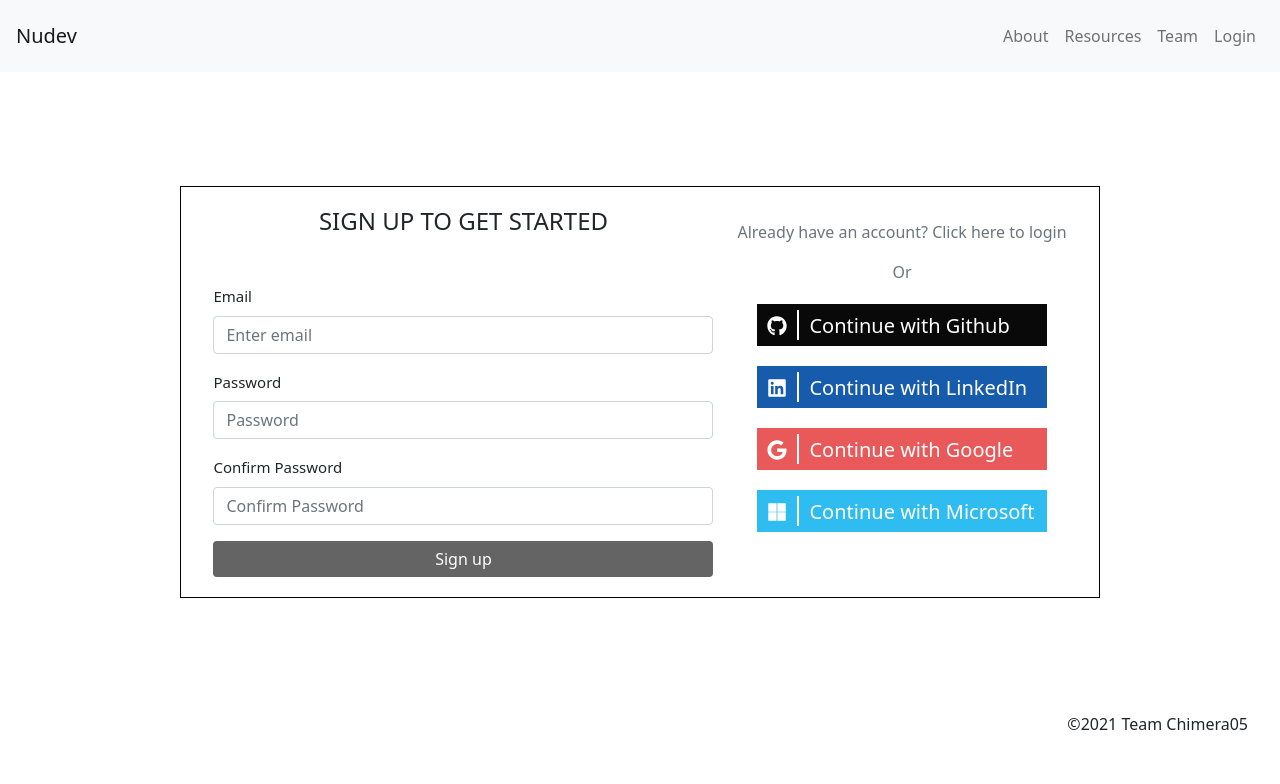
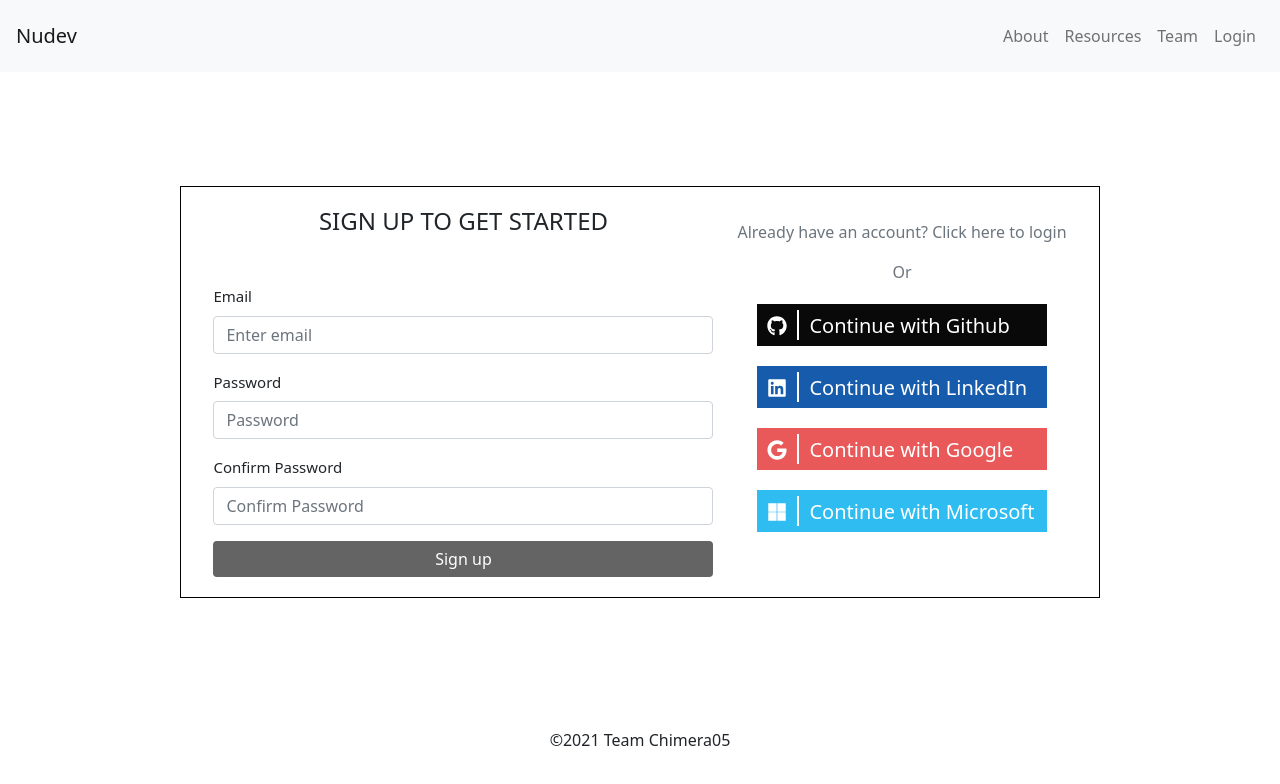
Before and after one commit to chingu-voyages/v32-chimeras-team-05, a React (Create React App) app in the folder nudev-frontend/: page /auth in a window 1280 px wide. Shown: the top 784 px of the page. Built offline with nearby package versions, Linux system fonts and the light colour scheme; no server answers; data requests are answered from the project's data file.

Commit message:
Minor housekeeping after merge

```diff
--- a/nudev-frontend/src/components/layout/Footer.js
+++ b/nudev-frontend/src/components/layout/Footer.js
@@ -3,10 +3,9 @@ import styled from "styled-components";
 
 const NdFooter = styled.footer`
   display: grid;
-  justify-content: end;
-  align-content: end;
-  grid-gap: 1em;
-  padding: 0 2em;
+  justify-content: center;
+  align-content: center;
+  padding: 1em;
 `;
 
 const Footer = () => {
--- a/nudev-frontend/src/components/profile/ProfileUpdate.js
+++ b/nudev-frontend/src/components/profile/ProfileUpdate.js
@@ -1,14 +1,8 @@
-import React, { useRef, useState } from "react";
-import { Form, Button } from "react-bootstrap";
+import { useRef, useState } from "react";
+import { Form } from "react-bootstrap";
 
 import { useAuth } from "../../contexts/AuthContext";
-import styled from "styled-components";
-import {
-  colors,
-  PRContainer,
-  PRHeader,
-  PRButton,
-} from "../../styles/SharedStyles";
+import { PRContainer, PRHeader, PRButton } from "../../styles/SharedStyles";
 
 const Profile = () => {
   const [error, setError] = useState("");
@@ -89,20 +83,12 @@ const Profile = () => {
         </Form.Group>
         <PRButton onClick={handleSubmit}>Submit</PRButton>
       </Form>
-      <p className="error">{error}</p>
-      <p className="message">{message}</p>
+      <div>
+        <p className="error">{error}</p>
+        <p className="message">{message}</p>
+      </div>
     </PRContainer>
   );
 };
 
-export const ProfileStyled = styled.div`
-  /* width: 100%;
-  height: 10%;
-  border: solid black; */
-  /* .form {
-    height: 30px;
-    border: solid black;
-  } */
-`;
-
 export default Profile;
--- a/nudev-frontend/src/components/profile/profile-bookmarks/ProfileBookmarks.js
+++ b/nudev-frontend/src/components/profile/profile-bookmarks/ProfileBookmarks.js
@@ -1,4 +1,3 @@
-import styled from "styled-components";
 import { PRContainer, PRHeader } from "../../../styles/SharedStyles";
 
 const ProfileBookmarks = () => {
--- a/nudev-frontend/src/pages/ProfilePage.js
+++ b/nudev-frontend/src/pages/ProfilePage.js
@@ -12,6 +12,7 @@ const profileContent = [
   { id: "123123e3e", title: "Resources" },
   { id: "werwegwef", title: "Update Profile" },
   { id: "gewf23e3r", title: "Bookmarks" },
+  { id: "r31rf31gf", title: "Logout" },
 ];
 
 const ProfilePage = () => {
--- a/nudev-frontend/src/styles/SharedStyles.js
+++ b/nudev-frontend/src/styles/SharedStyles.js
@@ -7,7 +7,6 @@ export const colors = {
 
 export const PageMain = styled.main`
   display: grid;
-  grid-template-columns: repeat(12, 1fr);
   min-height: 85vh;
 `;
 
```
